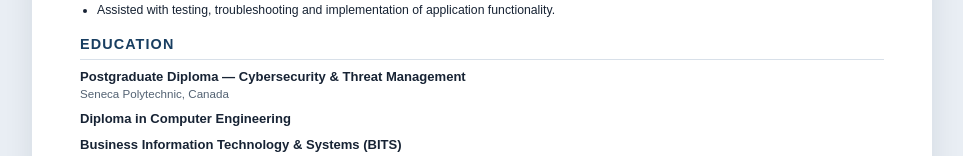
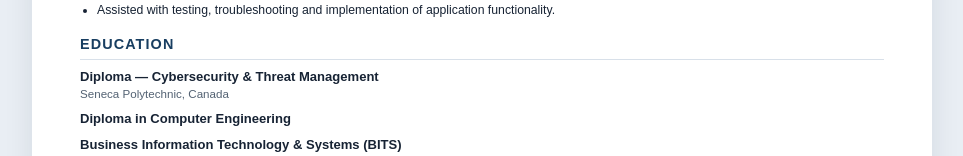
Before and after one commit to MrPalmer08/McDonald-Handina-Cybersecurity-Portfolio, a plain HTML site: page resume.html in a window 1280 px wide. Shown: the part 1171-1327 px from the top of the page, without its empty margins (158-1121 px from the left). Drawn offline with Linux system fonts and the light colour scheme.

Commit message:
Refine portfolio language and correct credential details

```diff
--- a/resume.html
+++ b/resume.html
@@ -26,7 +26,7 @@
 <h2>Professional Experience</h2>
 <div class="item"><div class="role">Junior Web Developer | GeeSoft Systems — Harare, Zimbabwe</div><div class="meta">July 2023 – February 2024</div><ul><li>Developed and supported web application features using .NET / ASPX.</li><li>Worked with MySQL databases and SQL queries to support application data requirements.</li><li>Assisted with testing, troubleshooting and implementation of application functionality.</li></ul></div>
 <h2>Education</h2>
-<div class="item"><div class="role">Postgraduate Diploma — Cybersecurity & Threat Management</div><div class="meta">Seneca Polytechnic, Canada</div></div>
+<div class="item"><div class="role">Diploma — Cybersecurity & Threat Management</div><div class="meta">Seneca Polytechnic, Canada</div></div>
 <div class="item"><div class="role">Diploma in Computer Engineering</div></div>
 <div class="item"><div class="role">Business Information Technology & Systems (BITS)</div><div class="meta">Mauritius</div></div>
 <h2>Certificates & Technical Training</h2>
```
